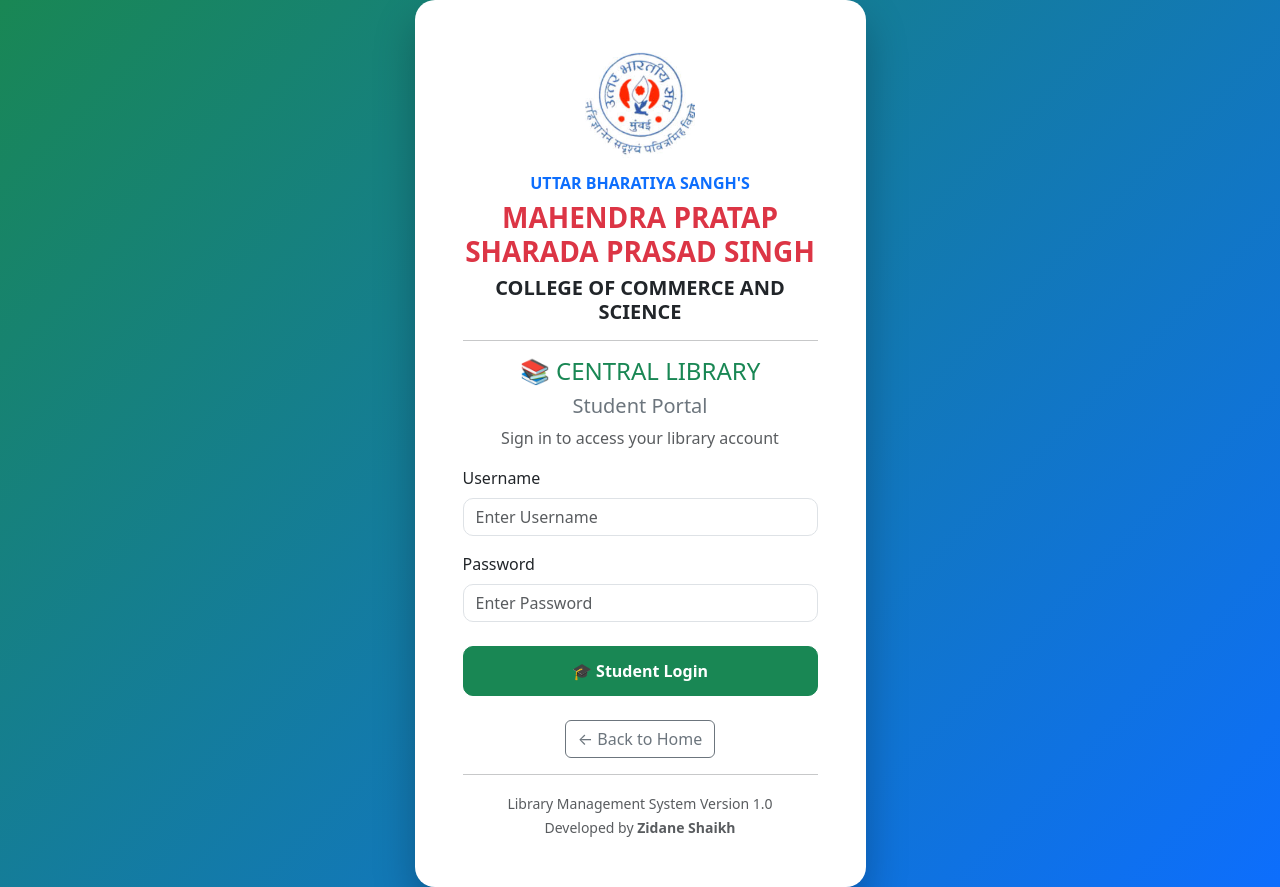
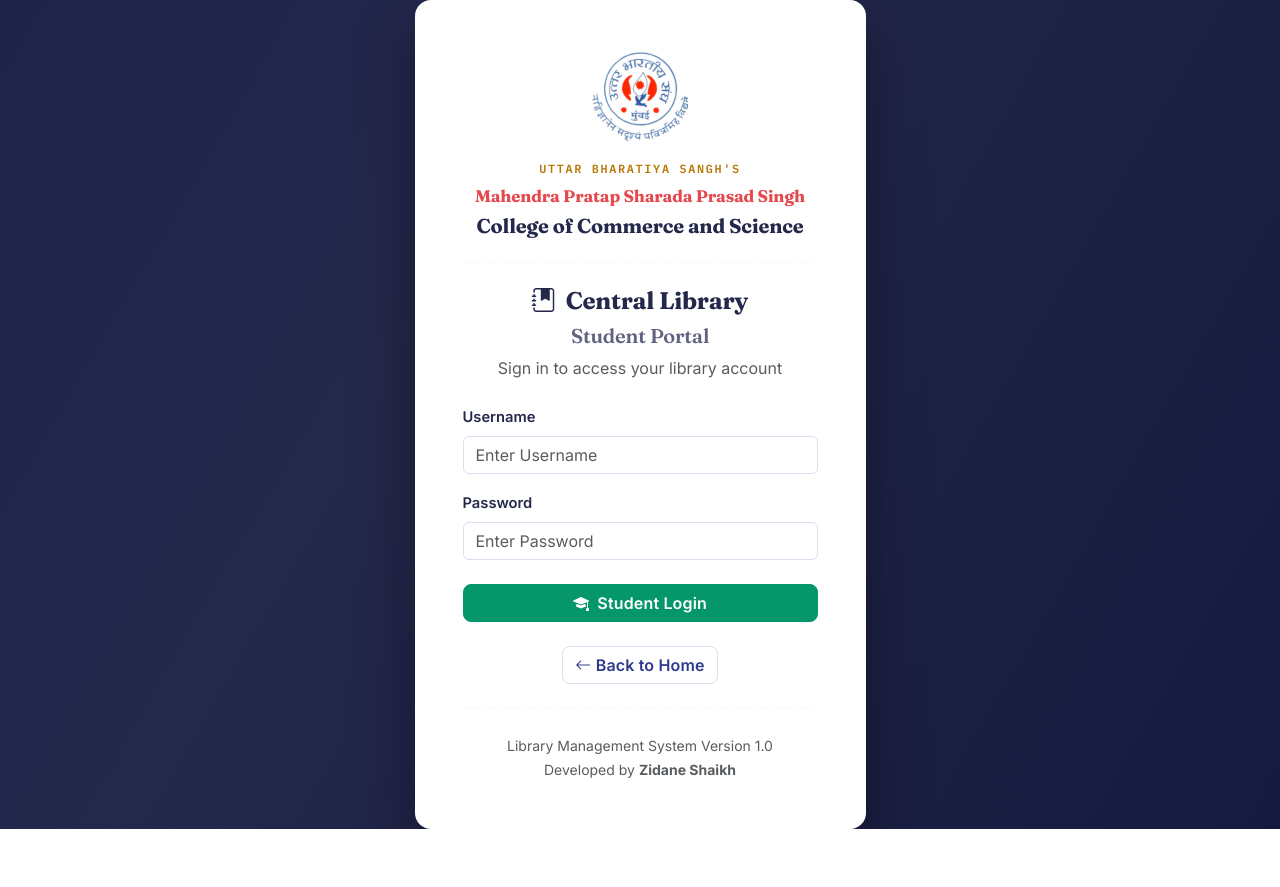
Before and after one commit to shaikhzidane63-droid/Library-management-System, a Flask app: page /student_login in a window 1280 px wide. After the commit the page ends 829 px from the top, so only its background shows below. Run offline with Flask 3, Linux system fonts and the light colour scheme.

Commit message:
Refactor student login page layout and styles

```diff
--- a/templates/student_login.html
+++ b/templates/student_login.html
@@ -7,45 +7,21 @@
 
 <meta name="viewport" content="width=device-width, initial-scale=1">
 
+<link rel="icon" href="{{ url_for('static', filename='images/college_logo.png') }}">
+
 <title>Student Login</title>
 
 <link href="https://cdn.jsdelivr.net/npm/bootstrap@5.3.3/dist/css/bootstrap.min.css" rel="stylesheet">
 
-<style>
+<link href="https://cdn.jsdelivr.net/npm/bootstrap-icons@1.11.3/font/bootstrap-icons.css" rel="stylesheet">
 
-body{
-    background:linear-gradient(135deg,#198754,#0d6efd);
-    min-height:100vh;
-}
-
-.login-card{
-    border:none;
-    border-radius:20px;
-    overflow:hidden;
-    box-shadow:0 20px 40px rgba(0,0,0,.25);
-}
-
-.logo{
-    width:110px;
-    height:110px;
-    object-fit:contain;
-}
-
-.btn-success{
-    border-radius:10px;
-    padding:12px;
-    font-weight:bold;
-}
-
-.form-control{
-    border-radius:10px;
-}
-
-</style>
+<link rel="stylesheet" href="{{ url_for('static', filename='css/style.css') }}">
 
 </head>
 
 <body>
+
+<div class="auth-shell">
 
 <div class="container">
 
@@ -53,7 +29,7 @@ body{
 
 <div class="col-lg-5">
 
-<div class="card login-card">
+<div class="card auth-card">
 
 <div class="card-body p-5">
 
@@ -61,35 +37,37 @@ body{
 
 <img
 src="{{ url_for('static', filename='images/college_logo.png') }}"
-class="logo mb-3">
+class="auth-logo mb-3">
 
-<h6 class="text-primary fw-bold">
+<div class="auth-eyebrow">
 
-UTTAR BHARATIYA SANGH'S
+Uttar Bharatiya Sangh's
 
-</h6>
+</div>
 
-<h3 class="text-danger fw-bold">
+<h3 class="auth-department mt-2">
 
-MAHENDRA PRATAP SHARADA PRASAD SINGH
+Mahendra Pratap Sharada Prasad Singh
 
 </h3>
 
 <h5 class="fw-bold">
 
-COLLEGE OF COMMERCE AND SCIENCE
+College of Commerce and Science
 
 </h5>
 
-<hr>
+<hr class="auth-divider">
 
-<h4 class="text-success">
+<h4 class="auth-title">
 
-📚 CENTRAL LIBRARY
+<i class="bi bi-journal-bookmark-fill"></i>
+
+Central Library
 
 </h4>
 
-<h5 class="text-secondary">
+<h5 class="auth-subtitle">
 
 Student Portal
 
@@ -117,7 +95,7 @@ Sign in to access your library account
 {% endif %}
 {% endwith %}
 
-<form method="POST">
+<form method="POST" class="mt-4">
 
 <div class="mb-3">
 
@@ -157,7 +135,9 @@ required>
 type="submit"
 class="btn btn-success w-100">
 
-🎓 Student Login
+<i class="bi bi-mortarboard-fill me-1"></i>
+
+Student Login
 
 </button>
 
@@ -167,13 +147,15 @@ class="btn btn-success w-100">
 
 <a href="/" class="btn btn-outline-secondary">
 
-← Back to Home
+<i class="bi bi-arrow-left"></i>
+
+Back to Home
 
 </a>
 
 </div>
 
-<hr>
+<hr class="auth-divider">
 
 <div class="text-center">
 
@@ -203,6 +185,8 @@ Developed by <strong>Zidane Shaikh</strong>
 
 </div>
 
+</div>
+
 <script src="https://cdn.jsdelivr.net/npm/bootstrap@5.3.3/dist/js/bootstrap.bundle.min.js"></script>
 
 </body>
```
